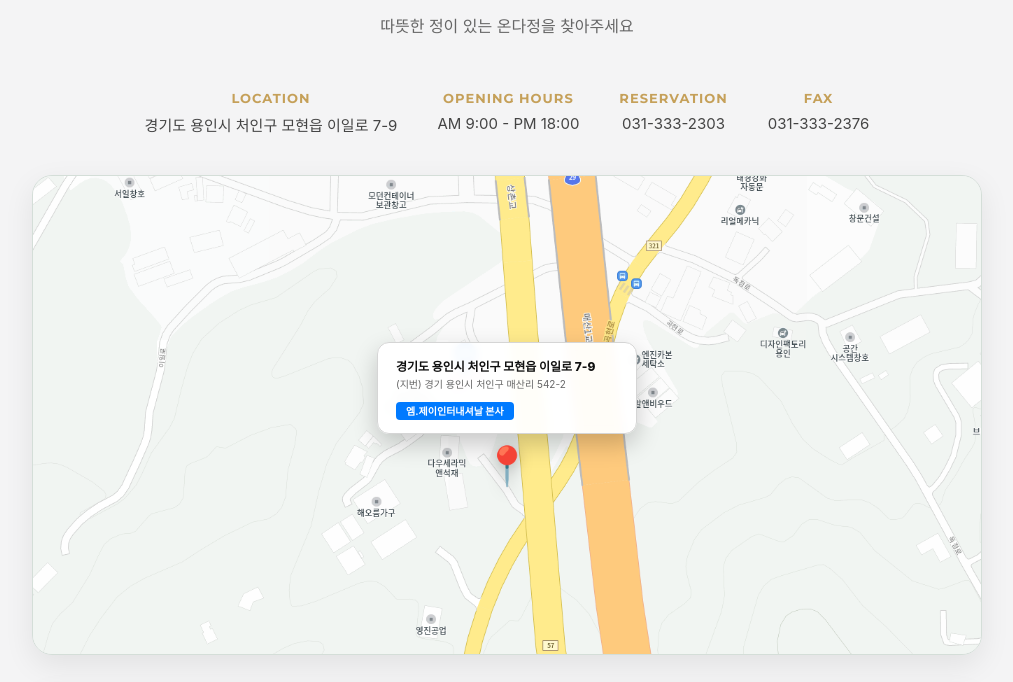
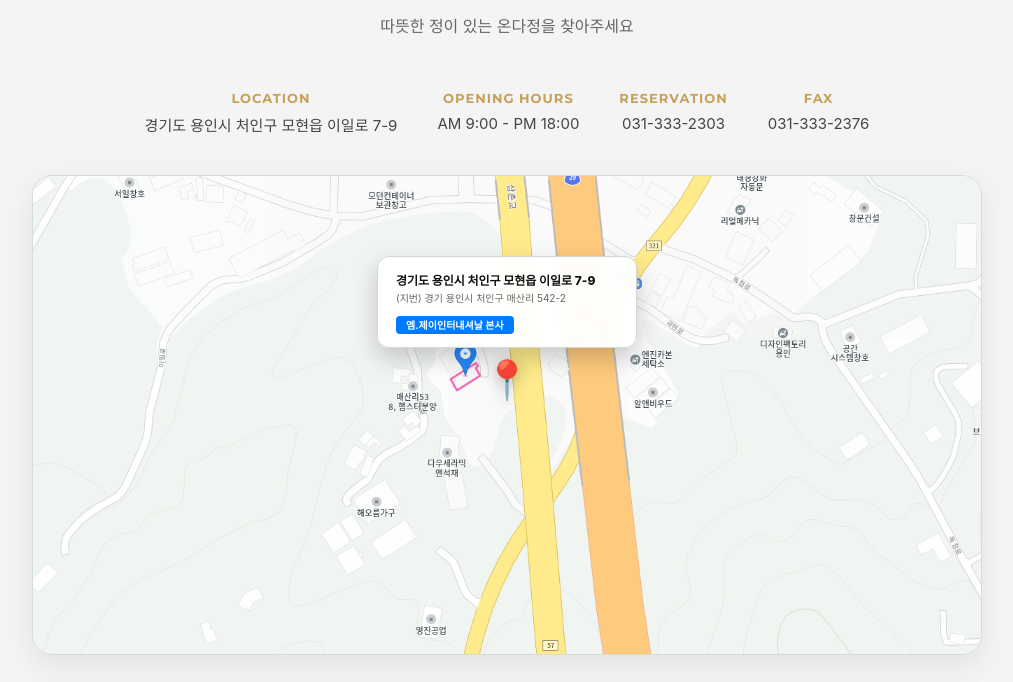
Before and after one commit to nohkyungmi/m.j, a plain HTML site: page index.html in a window 1280 px wide. Shown: the part 1349-2031 px from the top of the page, without its empty margins (133-1146 px from the left). Drawn offline with Linux system fonts and the light colour scheme; a web font is replaced by a local one.

Commit message:
Update index.html

```diff
--- a/index.html
+++ b/index.html
@@ -276,7 +276,7 @@
         .map-card-box {
             position: absolute;
             left: 50%;
-            top: 50%; /* 원래 잘 맞던 중앙 정렬 위치로 복구 */
+            top: 32%; /* 아까 잘 맞던 위쪽 위치로 복원 */
             transform: translate(-50%, -50%);
             text-align: center;
             z-index: 5;
```
